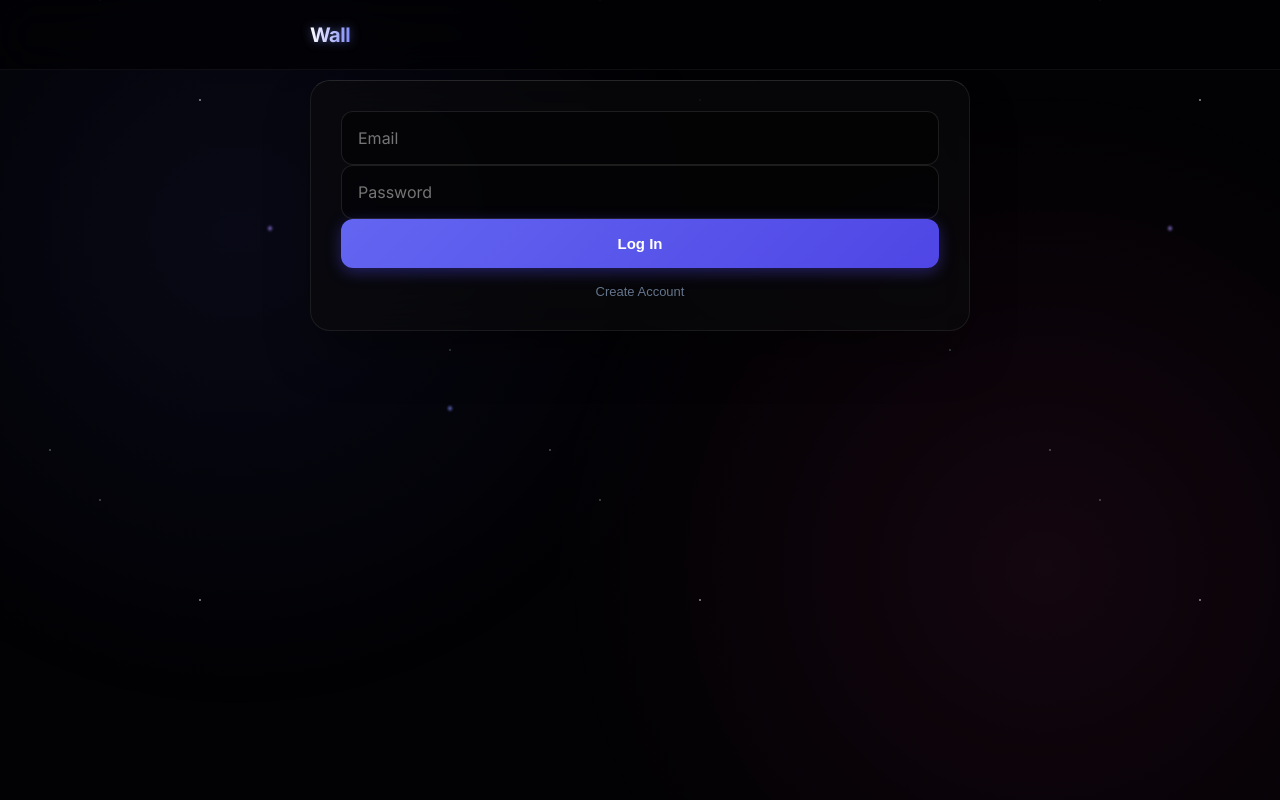
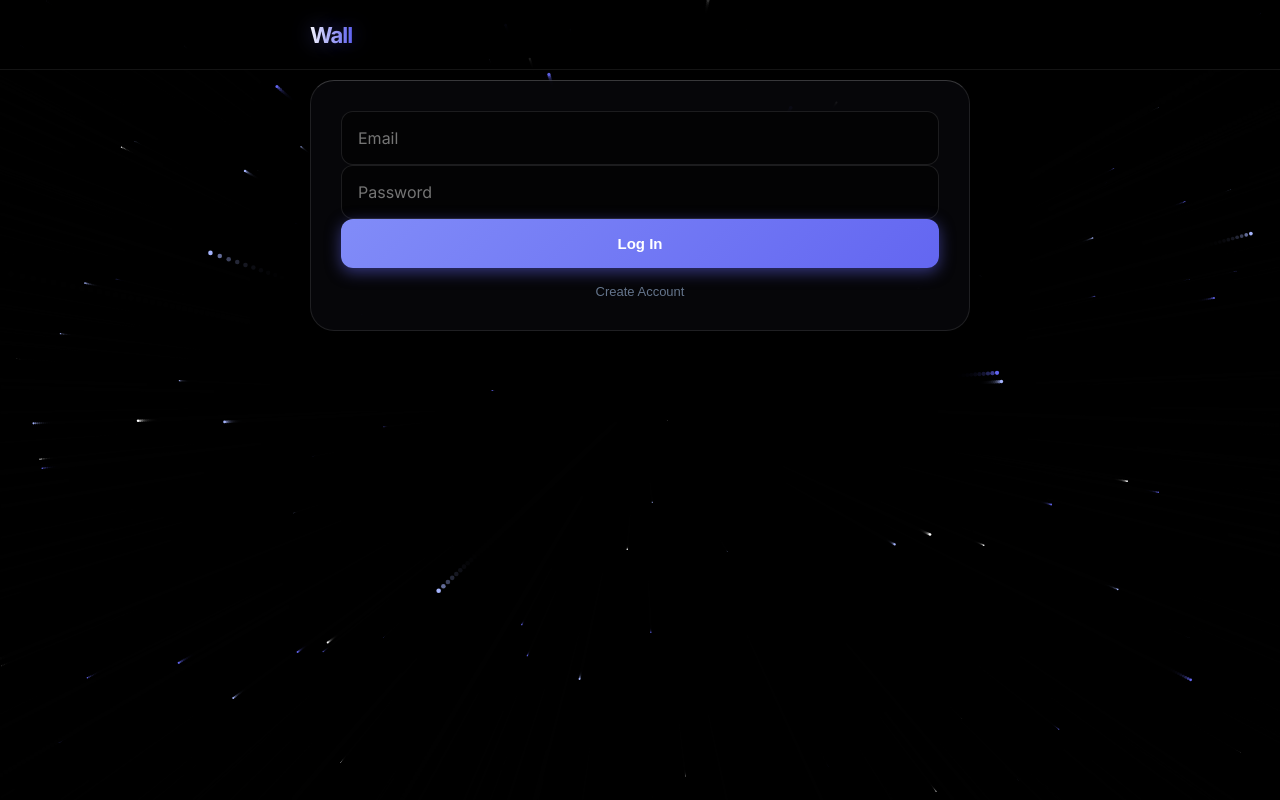
Before and after one commit to BentSoda/public-wall, a plain HTML site: page index.html in a window 1280 px wide. Drawn offline with nearby package versions, Linux system fonts and the light colour scheme; no server answers.

Commit message:
Revamp index.html with new starfield and styles
Updated the HTML structure and styles for the public wall feature, including a new starfield canvas background and improved header design.

```diff
--- a/index.html
+++ b/index.html
@@ -5,7 +5,7 @@
   <meta name="viewport" content="width=device-width,initial-scale=1" />
   <title>Public Wall</title>
 
-  <!-- FONT -->
+  <!-- PREMIUM FONT -->
   <link href="https://fonts.googleapis.com/css2?family=Inter:wght@300;400;600;700&display=swap" rel="stylesheet">
 
   <style>
@@ -14,83 +14,30 @@
     body {
       font-family: 'Inter', sans-serif;
       margin: 0;
-      background-color: #020204; /* Deepest Void Black */
+      background-color: #000000; /* Pure Black for contrast */
       color: #ffffff;
       min-height: 100vh;
       padding-top: 80px;
       overflow-x: hidden;
     }
 
-    /* --- HYPER-INTENSE STARFIELD --- */
-    .stars-1, .stars-2, .stars-3, .nebula {
+    /* CANVAS BACKGROUND */
+    #starfield {
       position: fixed;
-      top: 0; left: 0; width: 100%; height: 100%;
-      pointer-events: none;
+      top: 0; left: 0;
+      width: 100%; height: 100%;
       z-index: -1;
+      /* Optional: Adds a subtle gradient behind the stars */
+      background: radial-gradient(circle at center, #0f172a 0%, #000000 100%);
     }
 
-    /* Layer 1: Tiny Fast Stars (White/Blue) */
-    .stars-1 {
-      background-image:
-        radial-gradient(1px 1px at 10% 10%, #ffffff, rgba(0,0,0,0)),
-        radial-gradient(1px 1px at 20% 20%, #e0f2fe, rgba(0,0,0,0)),
-        radial-gradient(1.5px 1.5px at 40% 40%, #ffffff, rgba(0,0,0,0)),
-        radial-gradient(1px 1px at 90% 90%, #bae6fd, rgba(0,0,0,0));
-      background-size: 500px 500px;
-      opacity: 0.8;
-      animation: starMove 50s linear infinite;
-    }
-
-    /* Layer 2: Medium Glowing Stars (Purple/Pink) */
-    .stars-2 {
-      background-image:
-        radial-gradient(2px 2px at 15% 50%, #e9d5ff, rgba(0,0,0,0)),
-        radial-gradient(2px 2px at 80% 10%, #f5d0fe, rgba(0,0,0,0)),
-        radial-gradient(2px 2px at 60% 80%, #ddd6fe, rgba(0,0,0,0));
-      background-size: 700px 700px;
-      animation: starMove 80s linear infinite reverse;
-      filter: blur(0.5px);
-    }
-
-    /* Layer 3: Large Pulsing Stars (Indigo) */
-    .stars-3 {
-      background-image:
-        radial-gradient(3px 3px at 50% 50%, #818cf8, rgba(0,0,0,0)),
-        radial-gradient(3px 3px at 30% 30%, #a78bfa, rgba(0,0,0,0));
-      background-size: 900px 900px;
-      animation: starMove 120s linear infinite;
-      filter: blur(1px);
-    }
-
-    /* Nebula Glow */
-    .nebula {
-      background:
-        radial-gradient(circle at 20% 30%, rgba(99, 102, 241, 0.15), transparent 40%),
-        radial-gradient(circle at 80% 70%, rgba(236, 72, 153, 0.15), transparent 40%);
-      animation: nebulaPulse 10s ease-in-out infinite alternate;
-    }
-
-    @keyframes starMove {
-      from { transform: translateY(0); }
-      to { transform: translateY(-1000px); }
-    }
-
-    @keyframes nebulaPulse {
-      0% { opacity: 0.4; transform: scale(1); }
-      100% { opacity: 0.7; transform: scale(1.1); }
-    }
-
-    /* --- STICKY HEADER --- */
+    /* STICKY HEADER */
     .glass-header {
-      position: fixed;
-      top: 0; width: 100%; height: 70px;
-      background: rgba(2, 2, 4, 0.75);
+      position: fixed; top: 0; width: 100%; height: 70px;
+      background: rgba(0, 0, 0, 0.6);
       backdrop-filter: blur(20px);
-      border-bottom: 1px solid rgba(255,255,255,0.05);
-      display: flex;
-      align-items: center;
-      justify-content: center;
-      z-index: 100;
+      border-bottom: 1px solid rgba(255,255,255,0.08);
+      display: flex; align-items: center; justify-content: center; z-index: 100;
     }
 
     .header-inner {
@@ -99,145 +46,110 @@
     }
 
     .logo {
-      font-weight: 700; font-size: 20px; letter-spacing: -0.5px;
-      background: linear-gradient(to right, #fff, #818cf8);
+      font-weight: 800; font-size: 22px; letter-spacing: -1px;
+      background: linear-gradient(to right, #fff, #6366f1);
       -webkit-background-clip: text; color: transparent;
-      filter: drop-shadow(0 0 5px rgba(129, 140, 248, 0.5));
+      text-shadow: 0 0 20px rgba(99, 102, 241, 0.4);
     }
 
     .btn-text {
-      background: none; border: none; color: #64748b;
+      background: none; border: none; color: #94a3b8;
       font-size: 14px; font-weight: 600; cursor: pointer; transition: 0.2s;
     }
-    .btn-text:hover { color: white; text-shadow: 0 0 8px rgba(255,255,255,0.5); }
+    .btn-text:hover { color: white; text-shadow: 0 0 8px white; }
 
-    /* --- CONTAINER --- */
+    /* CONTAINER */
     .container { max-width: 700px; margin: 0 auto; padding: 0 20px 40px; }
 
-    /* --- REFINED GLASS CARD --- */
+    /* GLASS CARD */
     .card {
-      background: rgba(10, 10, 12, 0.6);
+      background: rgba(10, 10, 15, 0.65);
       backdrop-filter: blur(25px);
-      -webkit-backdrop-filter: blur(25px);
-      border: 1px solid rgba(255,255,255,0.08);
-      border-top: 1px solid rgba(255,255,255,0.12); /* Lighter top edge for depth */
-      border-radius: 20px;
+      border: 1px solid rgba(255,255,255,0.1);
+      border-top: 1px solid rgba(255,255,255,0.2);
+      border-radius: 24px;
       padding: 30px;
       margin-bottom: 30px;
-      box-shadow: 0 25px 50px -12px rgba(0, 0, 0, 0.5);
-      animation: floatUp 0.6s cubic-bezier(0.16, 1, 0.3, 1);
+      box-shadow: 0 20px 50px rgba(0,0,0,0.5);
+      animation: slideUp 0.6s cubic-bezier(0.16, 1, 0.3, 1);
     }
 
-    @keyframes floatUp {
-      from { opacity: 0; transform: translateY(30px) scale(0.95); }
-      to { opacity: 1; transform: translateY(0) scale(1); }
-    }
+    @keyframes slideUp { from { opacity: 0; transform: translateY(40px); } to { opacity: 1; transform: translateY(0); } }
 
-    /* --- INPUTS (NO WHITE GLOW) --- */
+    /* INPUTS */
     input, textarea {
       width: 100%;
-      background: rgba(0,0,0,0.4);
+      background: rgba(0,0,0,0.5);
       border: 1px solid rgba(255,255,255,0.1);
       border-radius: 12px;
       padding: 16px;
-      color: #ffffff;
+      color: white;
+      font-size: 16px;
       font-family: 'Inter', sans-serif;
-      font-size: 16px;
-      transition: all 0.3s cubic-bezier(0.4, 0, 0.2, 1);
+      transition: 0.3s;
     }
 
-    /* INTENSE INDIGO GLOW */
+    /* INTENSE NEON GLOW */
     input:focus, textarea:focus {
-      border-color: #6366f1; /* Indigo */
-      background: rgba(0,0,0,0.6);
-      box-shadow: 0 0 0 4px rgba(99, 102, 241, 0.15), inset 0 0 15px rgba(99, 102, 241, 0.05);
-      transform: translateY(-1px);
+      border-color: #818cf8; /* Indigo */
+      background: rgba(0,0,0,0.7);
+      box-shadow: 0 0 0 4px rgba(129, 140, 248, 0.2), 0 0 20px rgba(129, 140, 248, 0.2);
     }
 
-    textarea { min-height: 90px; resize: none; }
+    textarea { min-height: 100px; resize: none; }
 
-    /* --- BUTTONS --- */
+    /* BUTTONS */
     .btn-primary {
-      width: 100%;
-      padding: 16px;
-      background: linear-gradient(135deg, #6366f1 0%, #4f46e5 100%);
-      color: white;
-      border: none;
-      border-radius: 12px;
-      font-weight: 700;
-      font-size: 15px;
-      cursor: pointer;
+      width: 100%; padding: 16px;
+      background: linear-gradient(135deg, #818cf8 0%, #6366f1 100%);
+      color: white; border: none; border-radius: 12px;
+      font-weight: 700; font-size: 15px; cursor: pointer;
+      box-shadow: 0 4px 15px rgba(99, 102, 241, 0.5);
       transition: 0.2s;
-      box-shadow: 0 4px 15px rgba(79, 70, 229, 0.4);
     }
-    .btn-primary:hover { filter: brightness(1.1); transform: translateY(-1px); }
+    .btn-primary:hover { filter: brightness(1.1); transform: translateY(-2px); }
 
     .btn-link {
       background: none; border: none; color: #64748b; cursor: pointer;
       font-size: 13px; margin-top: 15px; display: block; width: 100%; text-align: center;
     }
-    .btn-link:hover { color: #a5b4fc; }
+    .btn-link:hover { color: white; }
 
-    /* --- FEED --- */
+    /* POST LIST */
     #posts { list-style: none; padding: 0; margin: 0; }
 
     .post {
       border-bottom: 1px solid rgba(255,255,255,0.05);
-      padding: 24px 0;
-      animation: fade 0.5s ease;
+      padding: 20px 0; animation: fade 0.4s ease;
     }
     .post:last-child { border-bottom: none; }
 
-    @keyframes fade { from { opacity: 0; transform: translateY(10px); } to { opacity: 1; transform: translateY(0); } }
+    @keyframes fade { from { opacity: 0; } to { opacity: 1; } }
 
-    .post-header {
-      display: flex; justify-content: space-between; align-items: center;
-      margin-bottom: 10px;
-    }
+    .post-header { display: flex; justify-content: space-between; align-items: center; margin-bottom: 8px; }
+    .username { font-weight: 700; font-size: 16px; color: #e2e8f0; }
+    .time { font-size: 12px; color: #475569; }
+    .content { font-size: 16px; line-height: 1.6; color: #cbd5e1; white-space: pre-wrap; }
 
-    .username {
-      font-weight: 700;
-      font-size: 16px;
-      color: #f8fafc;
-      text-shadow: 0 0 10px rgba(255,255,255,0.2);
-    }
-
-    .time {
-      font-size: 12px;
-      color: #475569;
-      font-weight: 500;
-    }
-
-    .content {
-      font-size: 16px;
-      line-height: 1.7;
-      color: #cbd5e1;
-      white-space: pre-wrap;
-    }
-
-    /* --- UTILS --- */
+    /* UTILS */
     .hidden { display: none !important; }
 
     /* TOAST */
     #toast-container { position: fixed; bottom: 30px; right: 30px; z-index: 200; }
     .toast {
-      background: rgba(10, 10, 12, 0.9); border: 1px solid rgba(99, 102, 241, 0.3);
-      color: white; padding: 14px 26px; border-radius: 50px;
-      font-size: 14px; margin-top: 12px; backdrop-filter: blur(10px);
-      box-shadow: 0 10px 20px rgba(0,0,0,0.5);
+      background: rgba(15, 23, 42, 0.95); border: 1px solid rgba(99, 102, 241, 0.3);
+      color: white; padding: 14px 24px; border-radius: 50px;
+      font-size: 14px; margin-top: 10px; backdrop-filter: blur(10px);
+      box-shadow: 0 10px 25px rgba(0,0,0,0.5);
       animation: pop 0.3s cubic-bezier(0.175, 0.885, 0.32, 1.275);
     }
     @keyframes pop { from { transform: scale(0.8); opacity: 0; } to { transform: scale(1); opacity: 1; }
-
   </style>
 </head>
 <body>
 
-  <!-- MULTIPLE LAYERS OF STARS -->
-  <div class="stars-1"></div>
-  <div class="stars-2"></div>
-  <div class="stars-3"></div>
-  <div class="nebula"></div>
+  <!-- REALTIME STARFIELD CANVAS -->
+  <canvas id="starfield"></canvas>
 
   <div id="toast-container"></div>
 
@@ -268,7 +180,80 @@
 
   </div>
 
+<!-- LOGIC -->
 <script src="https://cdn.jsdelivr.net/npm/@supabase/supabase-js@2"></script>
 <script src="script.js"></script>
+
+<!-- CANVAS ANIMATION SCRIPT -->
+<script>
+  const canvas = document.getElementById('starfield');
+  const ctx = canvas.getContext('2d');
+
+  let width, height;
+  let stars = [];
+  const numStars = 800; // High density
+  const speed = 2.5; // Warp speed
+
+  // Resize canvas
+  function resize() {
+    width = window.innerWidth;
+    height = window.innerHeight;
+    canvas.width = width;
+    canvas.height = height;
+  }
+  window.addEventListener('resize', resize);
+  resize();
+
+  // Star Class
+  class Star {
+    constructor() {
+      this.reset(true);
+    }
+
+    reset(initial = false) {
+      this.x = (Math.random() - 0.5) * width * 2;
+      this.y = (Math.random() - 0.5) * height * 2;
+      this.z = initial ? Math.random() * width : width; // Depth
+      this.pz = this.z; // Previous z
+      this.color = ['#fff', '#a5b4fc', '#6366f1'][Math.floor(Math.random() * 3)]; // White or Purple/Blue
+    }
+
+    update() {
+      this.z = this.z - speed;
+      if (this.z < 1) this.reset();
+    }
+
+    draw() {
+      const x = (this.x / this.z) * width + width / 2;
+      const y = (this.y / this.z) * height + height / 2;
+      const r = (1 - this.z / width) * 2.5; // Size based on depth
+
+      if (x < 0 || x > width || y < 0 || y > height) return;
+
+      ctx.beginPath();
+      ctx.fillStyle = this.color;
+      ctx.arc(x, y, r, 0, Math.PI * 2);
+      ctx.fill();
+    }
+  }
+
+  // Init Stars
+  for (let i = 0; i < numStars; i++) stars.push(new Star());
+
+  // Animation Loop
+  function animate() {
+    // Fade effect for trails
+    ctx.fillStyle = 'rgba(0, 0, 0, 0.4)';
+    ctx.fillRect(0, 0, width, height);
+
+    stars.forEach(star => {
+      star.update();
+      star.draw();
+    });
+    requestAnimationFrame(animate);
+  }
+  animate();
+</script>
+
 </body>
 </html>
```
